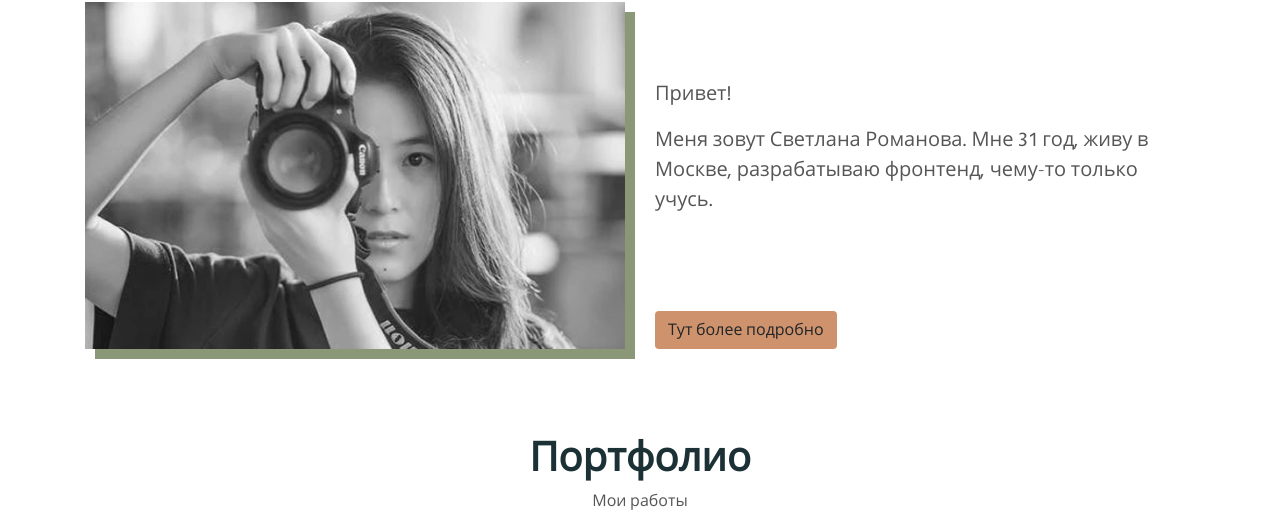
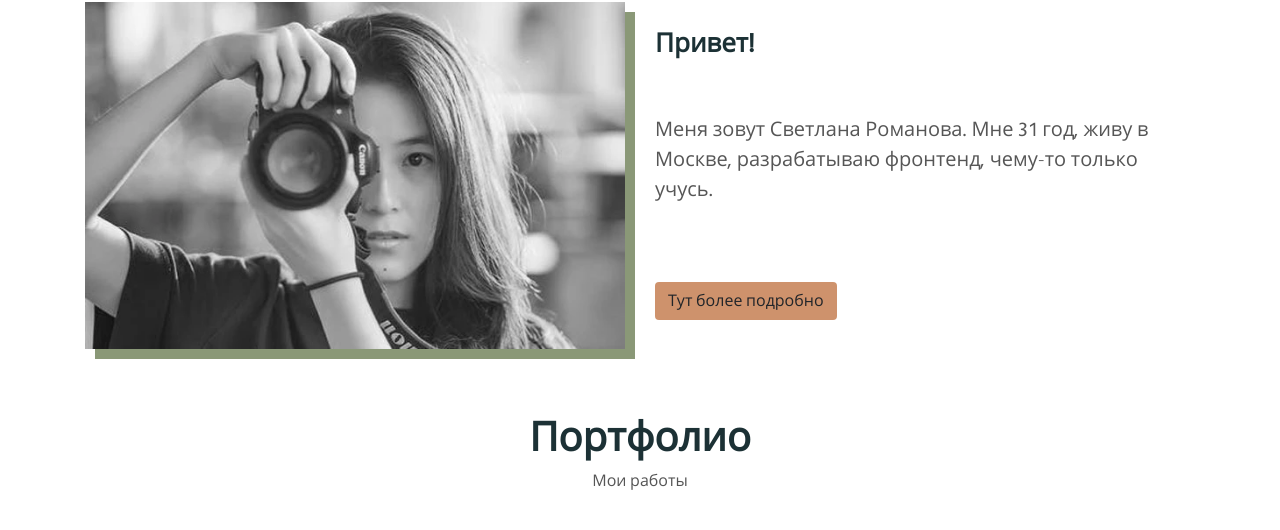
Before and after one commit to Svetlana-Romanova/MyPortfolio, a website: page source/index.html in a window 1280 px wide. Shown: the part 925-1455 px from the top of the page. Drawn offline with nearby package versions, Linux system fonts and the light colour scheme; files that its build step writes are made by us from their sources; files whose address does not match are found by name.

Commit message:
мелкие правки2

```diff
--- a/source/index.html
+++ b/source/index.html
@@ -57,16 +57,15 @@
         <section class="about" id="about-me">
           <h2 class="visually-hidden">About</h2>
           <div class="row about__block">
-            <div class="col-6 about__foto">
+            <div class="col-12 col-sm-6 about__photo">
               <picture>
                 <source type="image/webp" srcset="img/photo-me@1x.webp 1x, img/photo-me@2x.webp 2x">
                 <img class="about__img" src="img/photo-me@1x.jpg" width="616" height="396" srcset="img/photo-me@2x.jpg 2x" alt="My photo">
               </picture>
             </div>
-            <div class="col-6 about__descr">
-              <div class="about__header"></div>
+            <div class="col-12 col-sm-6 about__descr">
+              <div class="about__header">Привет!</div>
               <div class="about__info">
-                <p>Привет!</p>
                 Меня зовут Светлана Романова. Мне 31 год, живу в Москве, разрабатываю фронтенд, чему-то только учусь.
               </div>
               <div class="about__more">
--- a/source/sass/blocks/_about.scss
+++ b/source/sass/blocks/_about.scss
@@ -1,9 +1,10 @@
 .about {
-  padding: 40px 0;
+  padding: 20px 0;
 }
 
-.about__block {
-  max-height: 400px;
+.about__photo {
+  padding-top: 20px;
+  padding-bottom: 20px;
 }
 
 .about__img {
@@ -16,7 +17,13 @@
 .about__descr {
   display: flex;
   flex-direction: column;
-  justify-content: space-between;
+  justify-content: space-around;
+  padding-top: 20px;
+  padding-bottom: 20px;
+
+  @media (max-width: $very-sm-width) {
+    text-align: center;
+  }
 }
 
 .about__header {
@@ -28,4 +35,8 @@
 .about__info {
   font-size: 20px;
   color: $descr-text-color;
+
+  @media (max-width: $mobile-width) {
+    font-size: 15px;
+  }
 }
--- a/source/sass/blocks/_modal.scss
+++ b/source/sass/blocks/_modal.scss
@@ -54,6 +54,10 @@
 .modal__body {
   font-size: 17px;
   padding: 20px;
+
+  @media (max-width: $mobile-width) {
+    font-size: 15px;
+  }
 }
 
 .modal__list {
--- a/source/sass/blocks/_portfolio.scss
+++ b/source/sass/blocks/_portfolio.scss
@@ -1,5 +1,5 @@
 .portfolio {
-  padding: 40px 0;
+  padding: 20px 0;
 }
 
 .portfolio__header {
```
Also changed, not shown: build/css/style.css, build/css/style.min.css, build/index.html, 1 other file.
